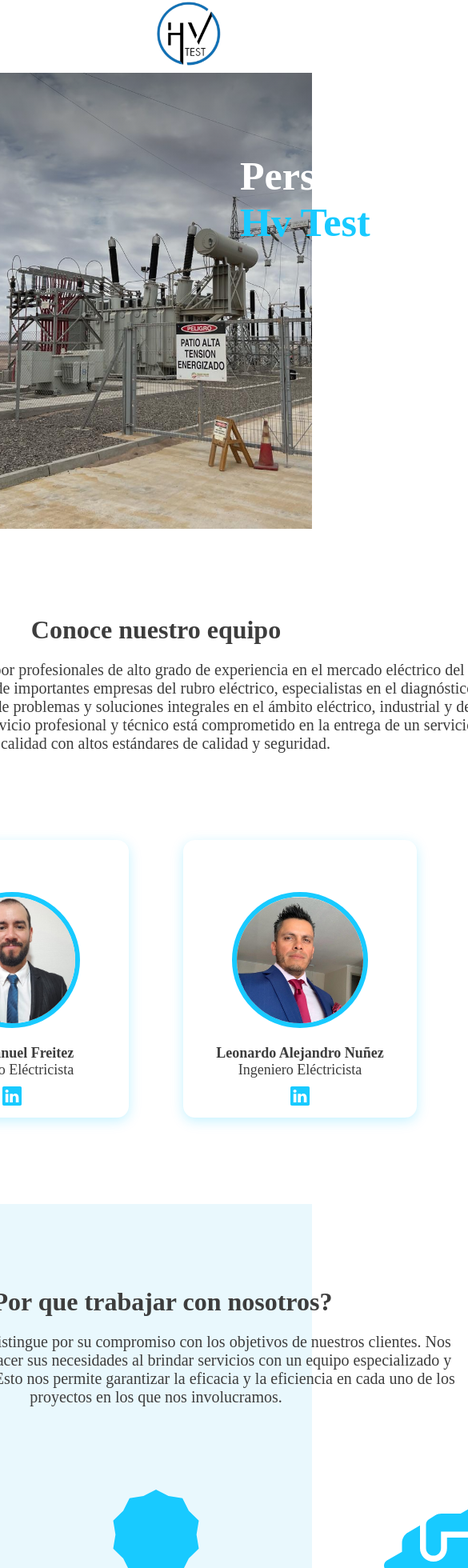
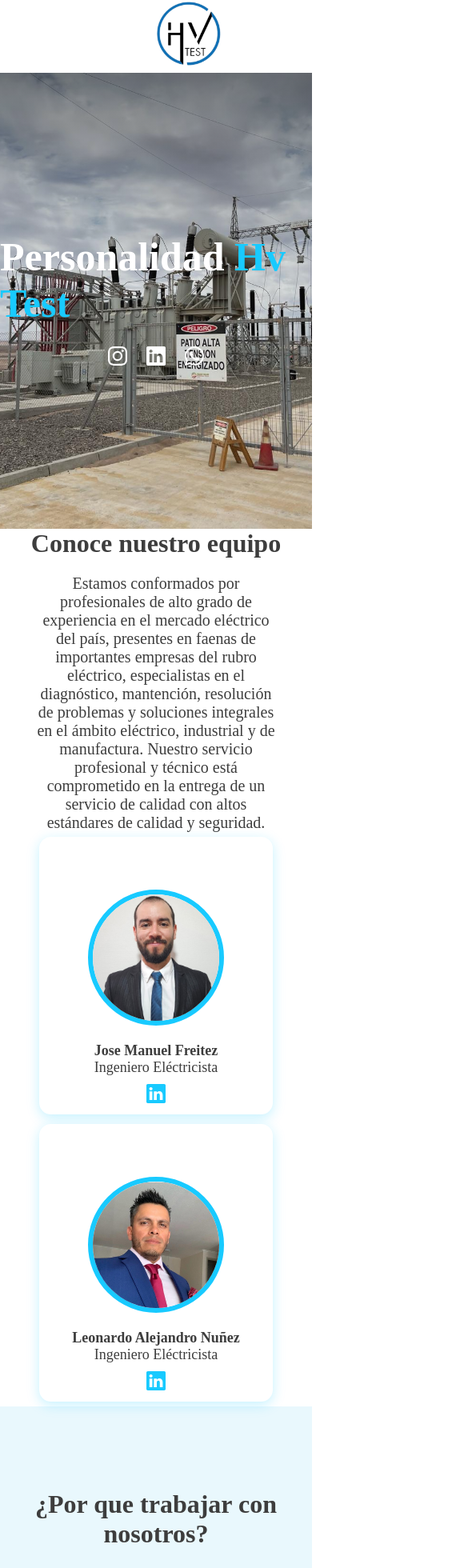
Before and after one commit to Bernullys/hvtest-github, a React (Vite) app: page /nosotros in a window 390 px wide. Shown: the part 9-1969 px from the top of the page at 80% size, 585 px wide, since content can reach past the window. Built offline with nearby package versions, Linux system fonts and the light colour scheme.

Commit message:
UsPage web responsive

```diff
--- a/src/Components/CardUsValues/CarsUsValues.module.css
+++ b/src/Components/CardUsValues/CarsUsValues.module.css
@@ -1,14 +1,17 @@
 .card_us_values_main_container {
     display: flex;
     flex-direction: column;
+    width: 100%;
+    justify-content: center;
+    align-items: center;
 }
 
 .card_us_values_container {
     display: flex;
     flex-direction: column;
-    justify-content: space-evenly;
+    justify-content: center;
     align-items: center;
-    width: 360px;
+    width: 60%;
 }
 
 .card_us_value {
@@ -33,3 +36,18 @@
     font-weight: 400;
     line-height: normal;
 }
+
+@media (max-width: 750px) {
+    .card_us_vaulue_description {
+        display: none;
+    }
+    .card_us_value {
+        font-size: 24px;
+    }
+}
+
+@media (max-width: 450px) {
+    .card_us_value {
+        display: none;
+    }
+}
--- a/src/Components/HomePage/HomePage.module.css
+++ b/src/Components/HomePage/HomePage.module.css
@@ -278,9 +278,6 @@
         justify-content: space-evenly;
         width: 300px;
     }
-}
-
-@media(max-width: 500px) {
     .home_projects_grid_container {
         display: flex;
         flex-direction: column;
@@ -299,7 +296,7 @@
         height: 550px;
     }
     .home_page_main_container {
-        height: 2800px;
+        height: 2900px;
     }
 }
 
@@ -315,7 +312,4 @@
         width: auto;
         height: 120px;
     }
-    .home_title_container {
-
-    }
 }
--- a/src/Components/PersonalCards/PersonalCards.module.css
+++ b/src/Components/PersonalCards/PersonalCards.module.css
@@ -66,3 +66,30 @@
     color: #18CAFF;
     padding: 0;
 }
+
+@media (max-width: 350px) {
+    .personal_card_container {
+        width: 230px;
+        height: 300px;
+    }
+}
+
+@media (max-width: 280px) {
+    .personal_card_container {
+        width: 190px;
+        height: 280px;
+    }
+    .footer_solcial_logo {
+        display: none;
+    }
+}
+
+@media (max-width: 268px) {
+    .image_card_container {
+        display: none;
+    }
+    .personal_card_container {
+        width: 150px;
+        height: 100px;
+    }
+}
--- a/src/Components/UsPage/UsPage.module.css
+++ b/src/Components/UsPage/UsPage.module.css
@@ -68,13 +68,13 @@
     font-style: normal;
     font-weight: 400;
     line-height: normal;
-    width: 812px;
+    width: 80%;
 }
 
 .us_middle_section_cards_container {
     display: flex;
     justify-content: space-around;
-    width: 720px;
+    width: 65%;
 }
 
 .us_lower_section_main_container {
@@ -87,8 +87,12 @@
 }
 
 .us_lower_section_container {
-    width: 812px;
+    width: 100%;
     margin-top: 104px;
+    display: flex;
+    flex-direction: column;
+    justify-content: center;
+    align-items: center;
 }
 
 .us_lower_section_characteristics_main_container {
@@ -101,3 +105,80 @@
     width: 150px;
     color: #18CAFF;
 }
+
+@media (max-width: 960px) {
+    .us_middle_section_cards_container {
+        width: 90%;
+    }
+}
+
+@media (max-width: 750px) {
+    .us_lower_section_characteristics_main_container svg  {
+        height: 120px;
+        width: 120px;
+    }
+    .us_lower_section_main_container {
+        height: 600px;
+    }
+    .us_top_title {
+        margin: 100px 0 0 100px;
+    }
+}
+
+@media (max-width: 690px) {
+    .us_middle_section_cards_container {
+        flex-direction: column;
+        justify-content: space-around;
+        align-items: center;
+        height: 750px;
+    }
+    .us_middle_section_main_container {
+        height: 130vh;
+    }
+}
+
+@media (max-width: 500px) {
+    .us_top_section_image_container {
+        flex-direction: column;
+        justify-content: center;
+        align-items: center;
+    }
+}
+
+@media (max-width: 510px) {
+    .us_lower_section_characteristics_main_container {
+        margin-top: 30px;
+    }
+}
+
+@media (max-width: 400px) {
+    .us_top_title {
+        margin: 0;
+    }
+    .us_lower_section_characteristics_main_container svg {
+        height: 80px;
+        width: 80px;
+        color: #18CAFF;
+    }
+}
+
+@media (max-width: 310px) {
+    .us_lower_section_characteristics_main_container svg {
+        display: none;
+    }
+    .us_top_title {
+        font-size: 36px;
+    }
+}
+
+@media (max-width: 310px) {
+    .us_top_title {
+        font-size: 24px;
+    }
+}
+
+@media (max-width: 270px) {
+    .us_lower_section_main_container {
+        height: 950px;
+    }
+}
```
Also changed, not shown: src/Components/SocialLogos/SocialLogos.module.css (line endings or trailing spaces).
